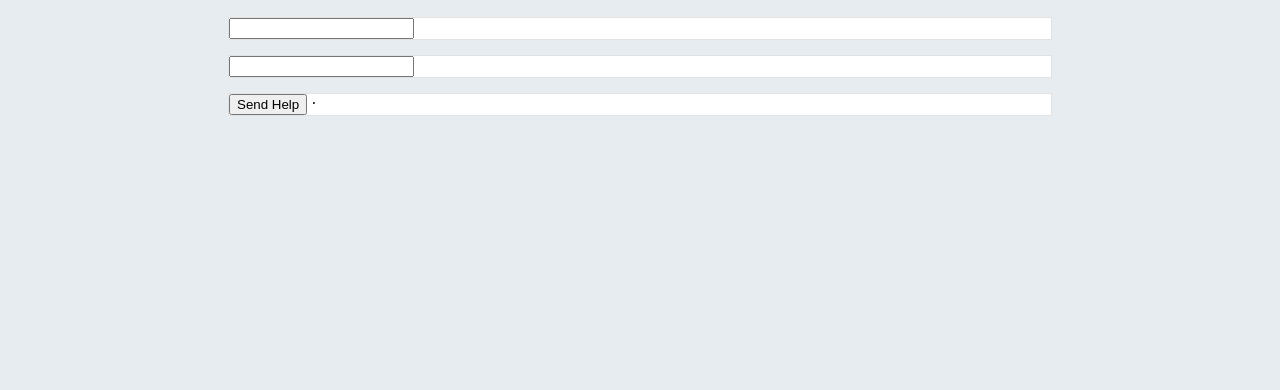
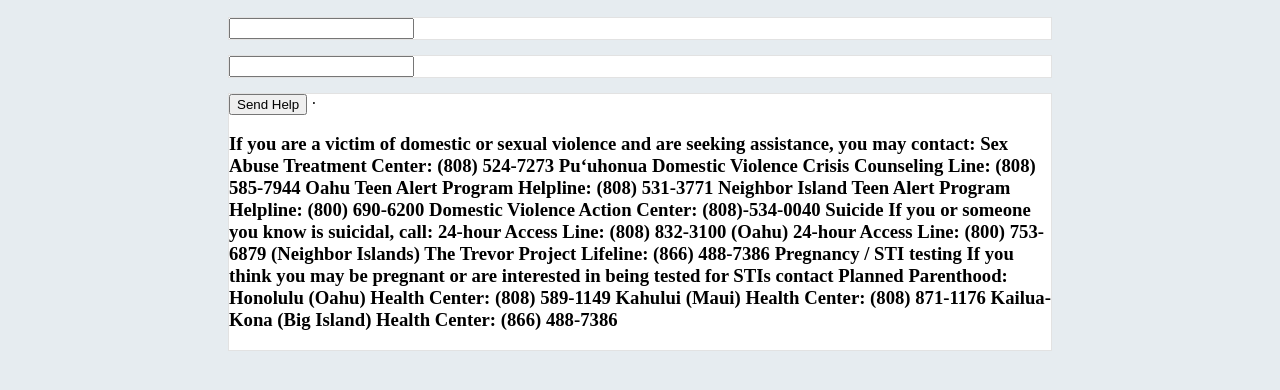
Before and after one commit to richardribucanperales/highschool-helpline, a plain HTML site: page contact.html in a window 1280 px wide. Shown: the part 104-494 px from the top of the page. Drawn offline with nearby package versions, Linux system fonts and the light colour scheme; a web font is replaced by a local one.

Commit message:
contact changes

```diff
--- a/contact.html
+++ b/contact.html
@@ -21,6 +21,26 @@
               <div class="row">
               <button type="button">Send Help</button>
                   <span class="separator">·</span>
+                  <h3>
+If you are a victim of domestic or sexual violence and are seeking assistance, you may contact:
+
+Sex Abuse Treatment Center: (808) 524-7273
+Pu‘uhonua Domestic Violence Crisis Counseling Line: (808) 585-7944
+Oahu Teen Alert Program Helpline: (808) 531-3771
+Neighbor Island Teen Alert Program Helpline: (800) 690-6200
+Domestic Violence Action Center: (808)-534-0040
+Suicide
+If you or someone you know is suicidal, call:
+
+24-hour Access Line: (808) 832-3100 (Oahu)
+24-hour Access Line: (800) 753-6879 (Neighbor Islands)
+The Trevor Project Lifeline: (866) 488-7386
+Pregnancy / STI testing
+If you think you may be pregnant or are interested in being tested for STIs contact Planned Parenthood:
+
+Honolulu (Oahu) Health Center: (808) 589-1149
+Kahului (Maui) Health Center: (808) 871-1176
+Kailua-Kona (Big Island) Health Center: (866) 488-7386</h3>
     <script src="https://code.jquery.com/jquery-3.2.1.min.js" integrity="sha256-hwg4gsxgFZhOsEEamdOYGBf13FyQuiTwlAQgxVSNgt4=" crossorigin="anonymous"></script>
     <script src="https://maxcdn.bootstrapcdn.com/bootstrap/3.3.5/js/bootstrap.min.js"></script>
   </body>
```
Also changed, not shown: ASSETS/IMG/Capture.jpeg.PNG (added).
